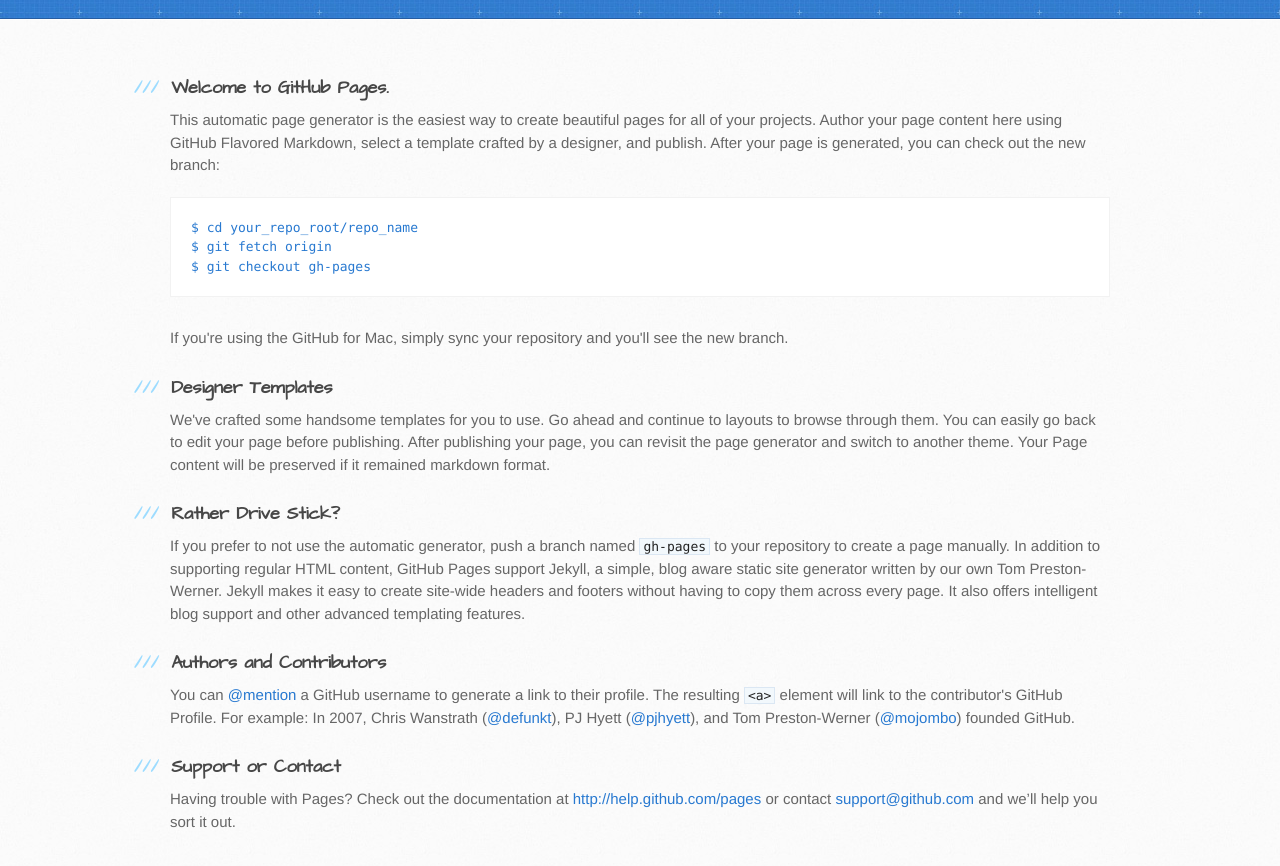
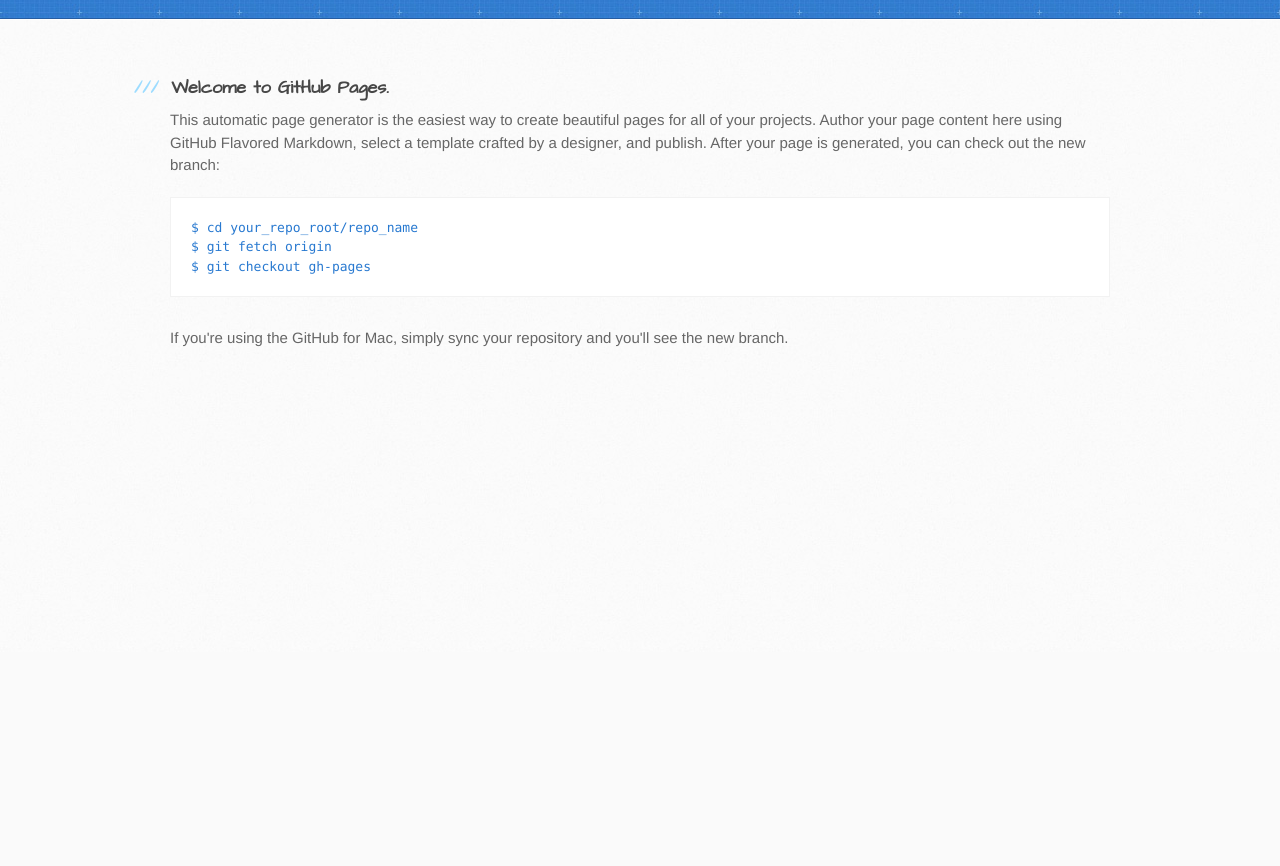
Before and after one commit to AndriiHeonia/hull, a plain HTML site: page index.html in a window 1280 px wide. Shown: the part 148-1014 px from the top of the page. After the commit the page ends 800 px from the top, so only its background shows below. Drawn offline with Linux system fonts and the light colour scheme.

Commit message:
fix tmpl

```diff
--- a/index.html
+++ b/index.html
@@ -14,6 +14,7 @@
     <![endif]-->
 
     <title>Hull.js by AndreyGeonya</title>
+    <script src="https://raw.githubusercontent.com/AndreyGeonya/hull/speedup/dist/hull.js"></script>
   </head>
 
   <body>
@@ -40,25 +41,6 @@
 
 <p>If you're using the GitHub for Mac, simply sync your repository and you'll see the new branch.</p>
 
-<h3>
-<a name="designer-templates" class="anchor" href="#designer-templates"><span class="octicon octicon-link"></span></a>Designer Templates</h3>
-
-<p>We've crafted some handsome templates for you to use. Go ahead and continue to layouts to browse through them. You can easily go back to edit your page before publishing. After publishing your page, you can revisit the page generator and switch to another theme. Your Page content will be preserved if it remained markdown format.</p>
-
-<h3>
-<a name="rather-drive-stick" class="anchor" href="#rather-drive-stick"><span class="octicon octicon-link"></span></a>Rather Drive Stick?</h3>
-
-<p>If you prefer to not use the automatic generator, push a branch named <code>gh-pages</code> to your repository to create a page manually. In addition to supporting regular HTML content, GitHub Pages support Jekyll, a simple, blog aware static site generator written by our own Tom Preston-Werner. Jekyll makes it easy to create site-wide headers and footers without having to copy them across every page. It also offers intelligent blog support and other advanced templating features.</p>
-
-<h3>
-<a name="authors-and-contributors" class="anchor" href="#authors-and-contributors"><span class="octicon octicon-link"></span></a>Authors and Contributors</h3>
-
-<p>You can <a href="https://github.com/blog/821" class="user-mention">@mention</a> a GitHub username to generate a link to their profile. The resulting <code>&lt;a&gt;</code> element will link to the contributor's GitHub Profile. For example: In 2007, Chris Wanstrath (<a href="https://github.com/defunkt" class="user-mention">@defunkt</a>), PJ Hyett (<a href="https://github.com/pjhyett" class="user-mention">@pjhyett</a>), and Tom Preston-Werner (<a href="https://github.com/mojombo" class="user-mention">@mojombo</a>) founded GitHub.</p>
-
-<h3>
-<a name="support-or-contact" class="anchor" href="#support-or-contact"><span class="octicon octicon-link"></span></a>Support or Contact</h3>
-
-<p>Having trouble with Pages? Check out the documentation at <a href="http://help.github.com/pages">http://help.github.com/pages</a> or contact <a href="mailto:support@github.com">support@github.com</a> and we’ll help you sort it out.</p>
         </section>
 
         <!-- <aside id="sidebar">
```
